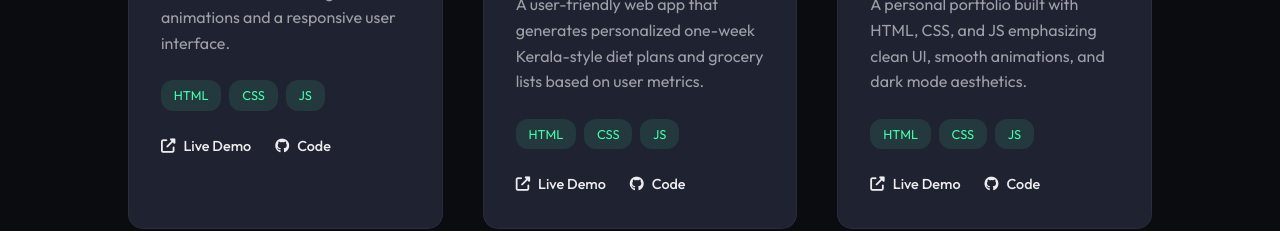
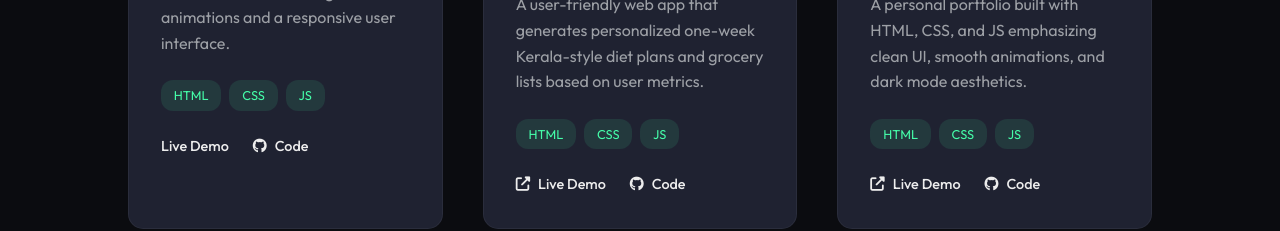
Before and after one commit to ELSA-stack/Elsa-jojo-personal-portfolio, a plain HTML site: page portfolio/index.html in a window 1280 px wide. Shown: the part 3100-3331 px from the top of the page. Drawn offline with Linux system fonts and the light colour scheme.

Commit message:
Update live demo link in portfolio index.html

```diff
--- a/portfolio/index.html
+++ b/portfolio/index.html
@@ -157,11 +157,8 @@
                         <span>JS</span>
                     </div>
                     <div class="project-links">
-                        <a
-                        href="https://calculator-lemon-three-95.vercel.app" target="_blank">
-                            <i class="fas fa-external-link-alt"></i>
-                        Live Demo
-                        </a>
+                        <a href="./index.html"
+                        target="_blank">Live Demo</a>
                         <a href="#"><i class="fab fa-github"></i> Code</a>
                     </div>
                 </div>
```
